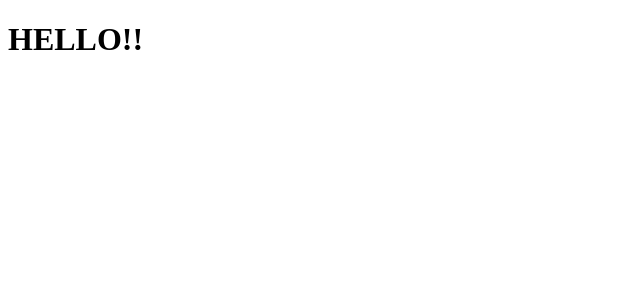
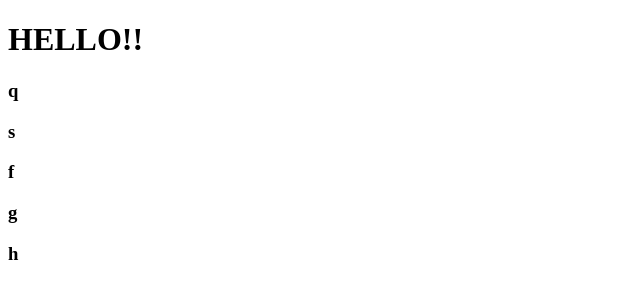
Before and after one commit to juliandiaz09/TestGitTaller1, a plain HTML site: page index.html in a window 1280 px wide. Shown: the full height of the page, 0-640 px from the left. Drawn offline with Linux system fonts and the light colour scheme.

Commit message:
2 commit

```diff
--- a/index.html
+++ b/index.html
@@ -7,5 +7,10 @@
 </head>
 <body>
     <h1>HELLO!!</h1>
+    <h3>q</h3>
+    <h3>s</h3>
+    <h3>f</h3>
+    <h3>g</h3>
+    <h3>h</h3>
 </body>
 </html>
```
